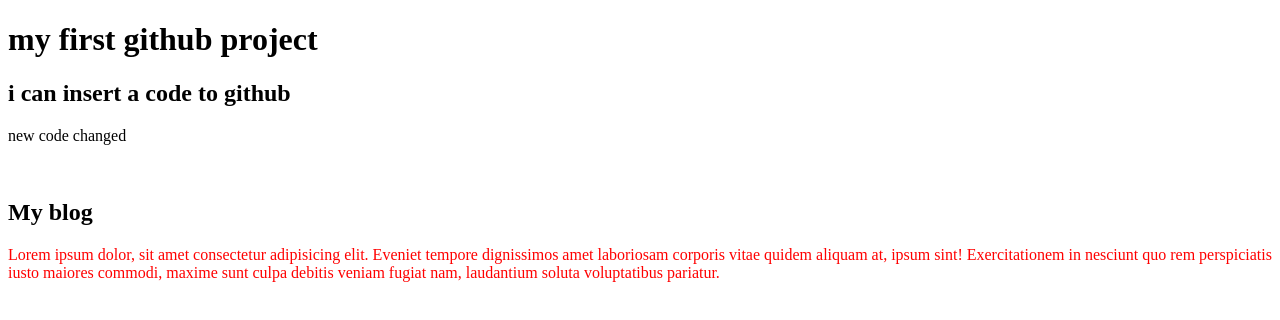
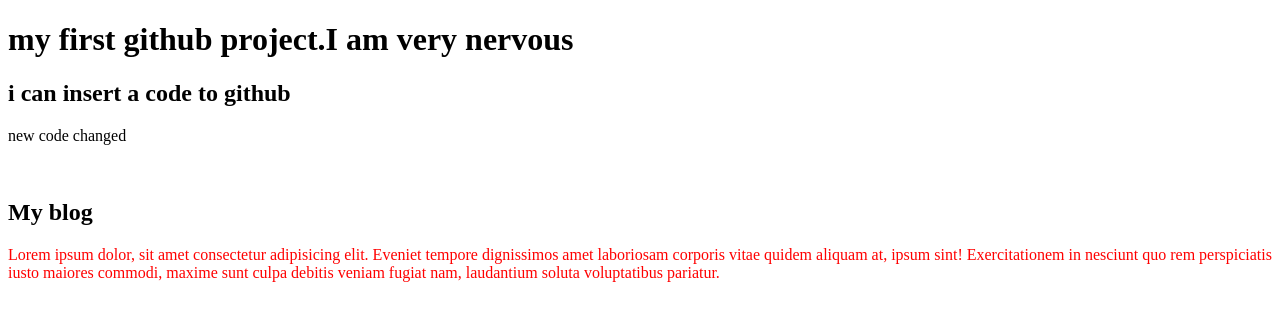
Before and after one commit to roy-Pritom/my-first-repo, a plain HTML site: page index.html in a window 1280 px wide. Drawn offline with Linux system fonts and the light colour scheme.

Commit message:
change para

```diff
--- a/index.html
+++ b/index.html
@@ -7,7 +7,7 @@
     <title>My first github project</title>
 </head>
 <body>
-    <h1>my first github project</h1>
+    <h1>my first github project.I am very nervous</h1>
     <h2>i can insert a code to github</h2>
     <p>new code changed</p>
   <img src="../my-second-repo/R.png" alt="">
```
